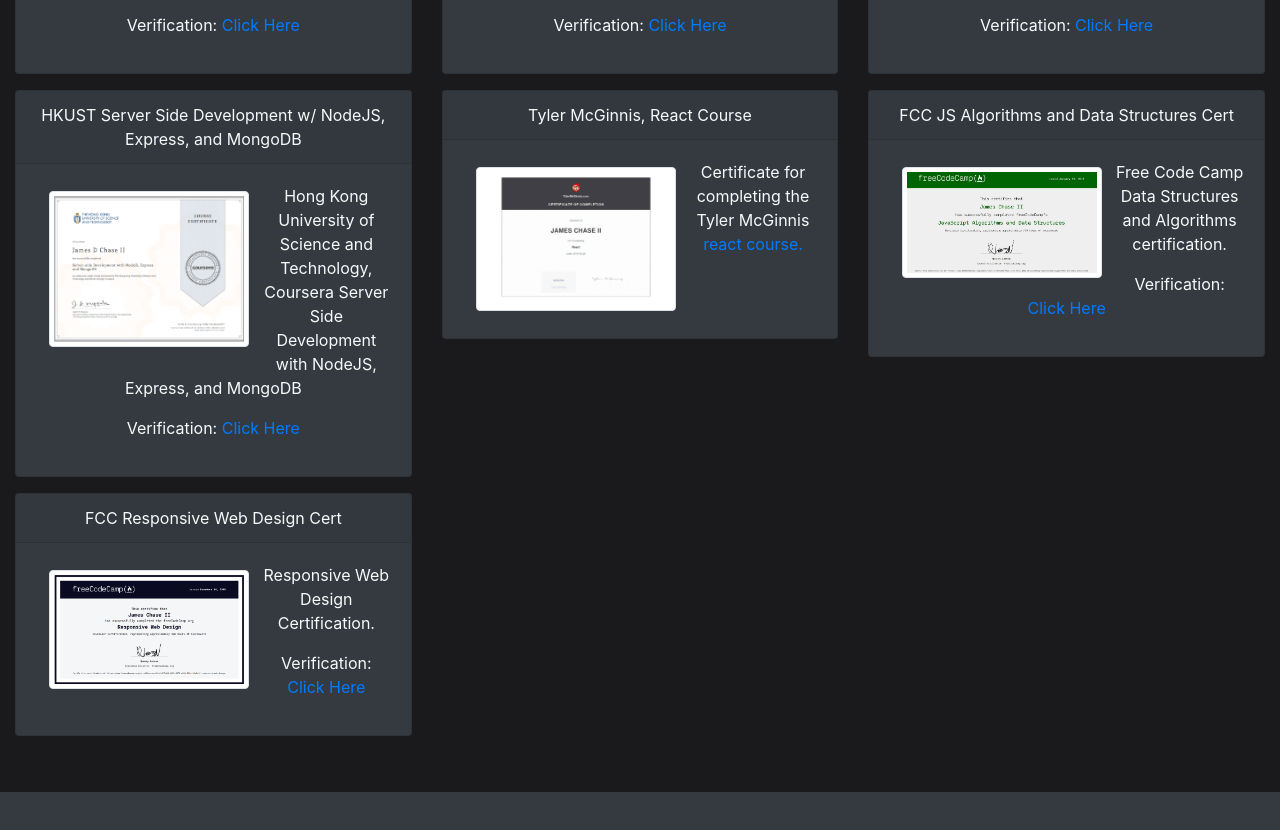
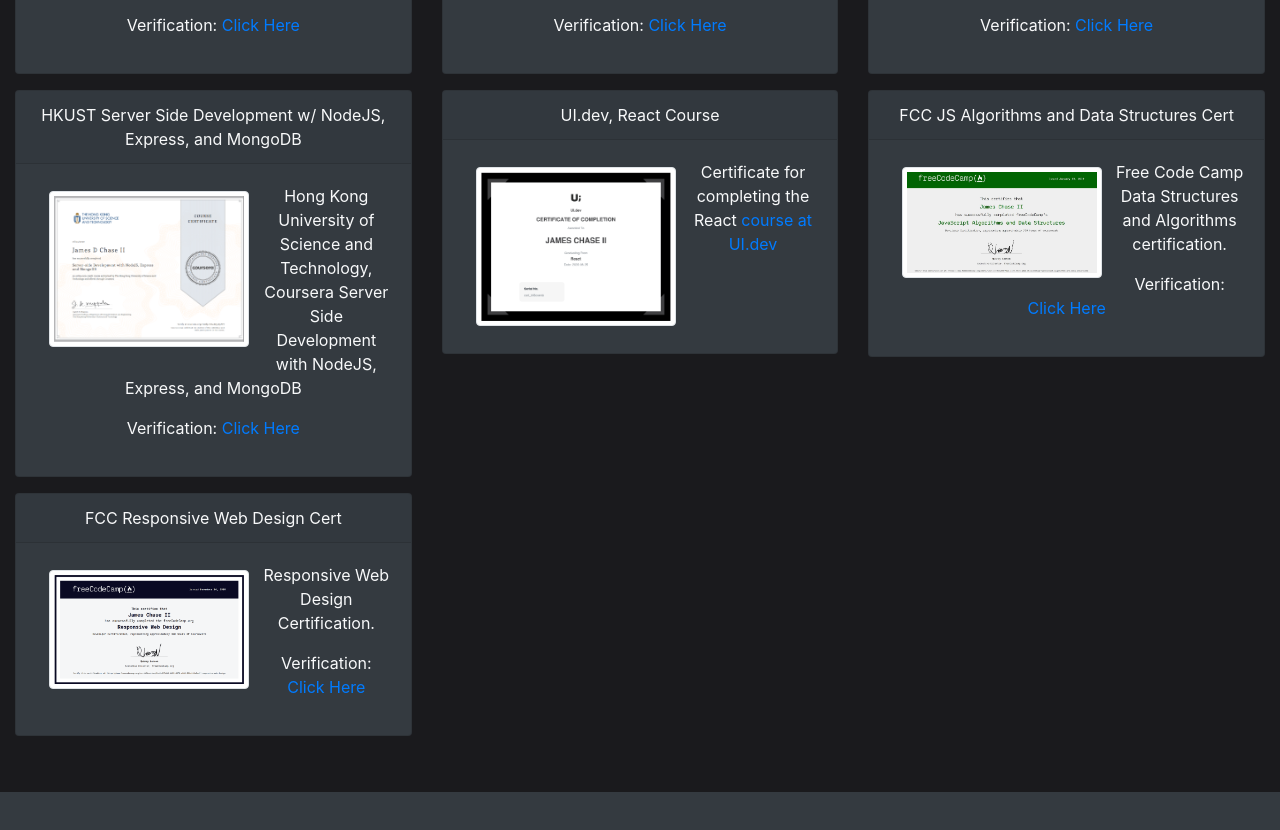
Before and after one commit to Jchase2/portfolio, a website built with webpack: page src/index.html in a window 1280 px wide. Shown: the part 2123-2953 px from the top of the page. Built offline with nearby package versions, Linux system fonts and the light colour scheme; files whose address does not match are found by name.

Commit message:
Updating packages and tyler mcginnis thing to ui.dev

```diff
--- a/src/index.html
+++ b/src/index.html
@@ -224,15 +224,15 @@
             <div class="col-md-4 mb-2 mt-2">
                 <div class="card bg-dark text-light">
                     <div class="card-header">
-                        Tyler McGinnis, React Course
+                        UI.dev, React Course
                     </div>
                     <div class="card-body">
                         <a href="#" class="btn float-left" data-toggle="modal" data-target="#tmmodal">
-                            <img src="tylermcginnis.jpg" class="img-thumbnail" width="200px" height="150px"
+                            <img src="uidev.png" class="img-thumbnail" width="200px" height="150px"
                                 alt="React Course Certification" id="tm" />
                         </a>
-                        <p>Certificate for completing the Tyler McGinnis <a
-                                href="https://tylermcginnis.com/courses/react/" target="_blank">react course.</a></p>
+                        <p>Certificate for completing the React <a
+                                href="https://ui.dev/react" target="_blank">course at UI.dev</a></p>
                     </div>
                 </div>
             </div>
@@ -300,7 +300,7 @@
         <div class="modal-dialog modal-lg" role="document">
             <div class="modal-content">
                 <div class="modal-body">
-                    <img src="tylermcginnis.jpg" width="100%" height="100%" alt="Tyler Mcginnis React Course Cert" />
+                    <img src="uidev.png" width="100%" height="100%" alt="UI.dev React Course Cert" />
                 </div>
                 <div class="modal-footer">
                     <button type="button" class="btn btn-secondary" data-dismiss="modal">Close</button>
```
Also changed, not shown: package.json (+10 -9 lines), src/Assets/tylermcginnis.jpg (deleted), src/Assets/uidev.png (added), 1 other file.
